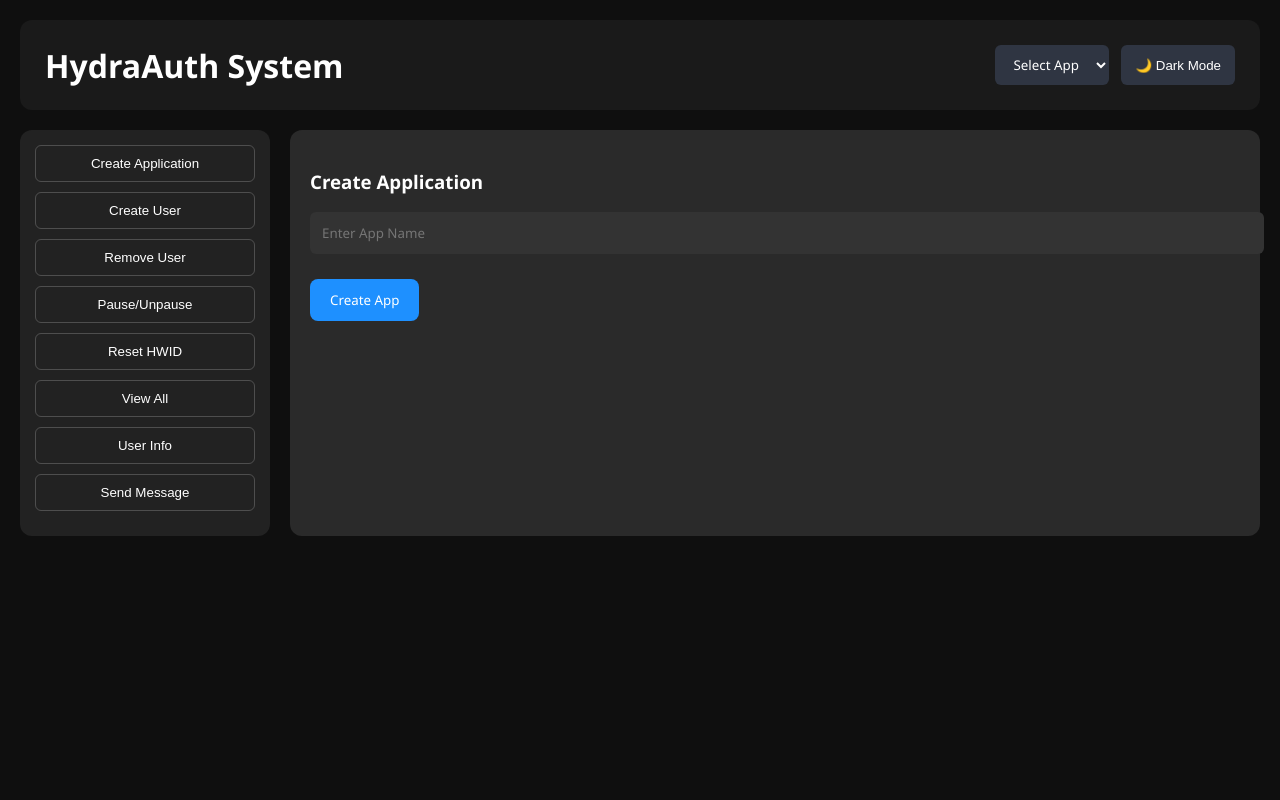
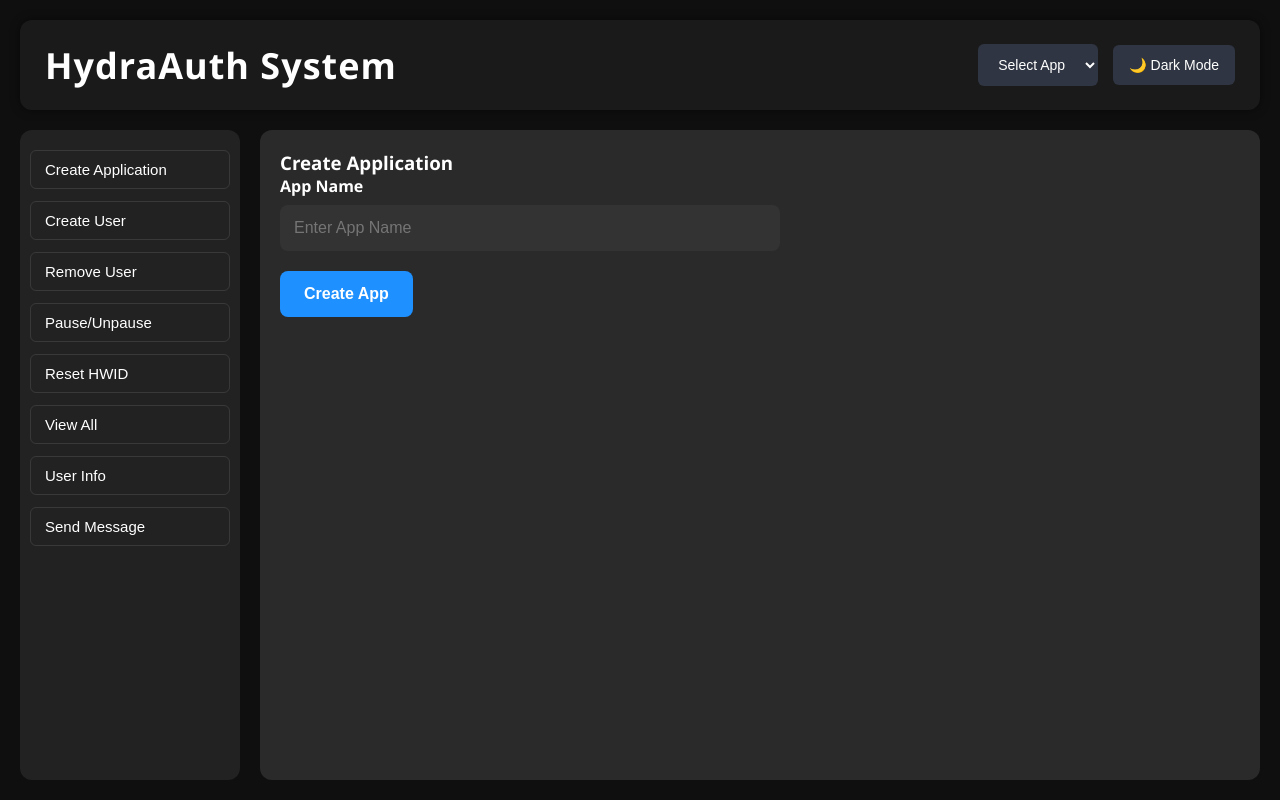
Before and after one commit to SagarKumarGupta08/sagar-auth-api-, a Flask app: page / in a window 1280 px wide. Run offline with Flask 3, Linux system fonts and the light colour scheme; the visitor is signed in with stand-in values (Sample User, id 1); data that the repository does not hold is empty.

Commit message:
Update index.html

```diff
--- a/templates/index.html
+++ b/templates/index.html
@@ -23,106 +24,159 @@
       --button-bg: #cccccc;
       --accent-color: #007bff;
     }
+
+    * { margin: 0; padding: 0; box-sizing: border-box; }
+
     body {
-      margin: 0;
+      height: 100vh;
       padding: 20px;
       font-family: 'Segoe UI', sans-serif;
       background-color: var(--bg-color);
       color: var(--text-color);
       transition: all 0.3s ease;
     }
-    .top-panel, .left-panel, .right-panel, .submit-btn, input, select, textarea {
-      font-family: inherit;
-    }
+
     .top-panel {
       height: 90px;
       background-color: var(--top-panel);
+      margin-bottom: 20px;
       border-radius: 12px;
       display: flex;
+      align-items: center;
       justify-content: space-between;
-      align-items: center;
       padding: 0 25px;
-      margin-bottom: 20px;
+      box-shadow: 0 0 10px rgba(0,0,0,0.5);
     }
+
     .title {
-      font-size: 32px;
-      font-weight: bold;
+      font-size: 36px;
+      font-weight: 900;
+      letter-spacing: 1px;
     }
+
     .top-controls {
       display: flex;
-      gap: 12px;
+      align-items: center;
+      gap: 15px;
     }
+
     select, .toggle-btn {
-      padding: 10px 14px;
+      padding: 12px 16px;
+      border-radius: 6px;
+      border: none;
+      font-size: 14px;
+      cursor: pointer;
       background-color: var(--button-bg);
-      border: none;
-      border-radius: 6px;
       color: var(--text-color);
     }
+
     .middle-area {
       display: flex;
+      height: calc(100% - 110px);
       gap: 20px;
     }
+
     .left-panel {
       width: 220px;
       background-color: var(--sidebar);
       border-radius: 12px;
-      padding: 15px;
+      padding: 20px 10px;
     }
-    .sidebar-menu button {
-      width: 100%;
-      padding: 10px;
-      margin-bottom: 10px;
-      background: transparent;
-      color: var(--text-color);
-      border: 1px solid rgba(255,255,255,0.2);
-      border-radius: 6px;
-      cursor: pointer;
-    }
+
     .right-panel {
-      flex-grow: 1;
+      flex: 1;
       background-color: var(--main-panel);
       border-radius: 12px;
       padding: 20px;
+      overflow-y: auto;
     }
-    .panel-content {
-      display: none;
+
+    .sidebar-menu {
+      display: flex;
+      flex-direction: column;
+      gap: 12px;
     }
-    .panel-content.active {
+
+    .sidebar-menu button {
+      padding: 10px 14px;
+      background-color: transparent;
+      color: var(--text-color);
+      border: 1px solid rgba(255,255,255,0.1);
+      border-radius: 6px;
+      text-align: left;
+      font-size: 15px;
+      cursor: pointer;
+      transition: all 0.2s;
+    }
+
+    .sidebar-menu button:hover {
+      background-color: rgba(255,255,255,0.08);
+      transform: translateX(3px);
+    }
+
+    .panel-content { display: none; }
+    .panel-content.active { display: block; }
+
+    .form-group {
+      margin-bottom: 20px;
+      max-width: 500px;
+    }
+
+    label {
       display: block;
+      margin-bottom: 8px;
+      font-weight: 600;
     }
-    .form-group {
-      margin-bottom: 15px;
-    }
+
     input, textarea {
       width: 100%;
-      padding: 12px;
-      border-radius: 6px;
+      padding: 14px;
+      border-radius: 8px;
       border: none;
-      background: #eee;
-      color: #000;
+      font-size: 16px;
     }
-    body:not(.light-mode) input, body:not(.light-mode) textarea {
-      background: #333;
-      color: white;
+
+    body:not(.light-mode) input,
+    body:not(.light-mode) textarea {
+      background-color: #333;
+      color: #fff;
     }
+
     .submit-btn {
+      padding: 14px 24px;
+      border-radius: 8px;
       background-color: var(--accent-color);
-      color: white;
+      color: #fff;
       border: none;
-      padding: 12px 20px;
-      border-radius: 8px;
       cursor: pointer;
-      margin-top: 10px;
+      font-size: 16px;
+      font-weight: 600;
+      transition: all 0.3s;
     }
+
+    .submit-btn:hover {
+      background-color: #005fc1;
+      transform: scale(1.02);
+    }
+
     table {
       width: 100%;
       margin-top: 20px;
       border-collapse: collapse;
     }
+
     th, td {
       padding: 10px;
       border: 1px solid #444;
+    }
+
+    pre {
+      background-color: #111;
+      padding: 14px;
+      border-radius: 8px;
+      color: #ccc;
+      margin-top: 10px;
+      white-space: pre-wrap;
     }
   </style>
 </head>
@@ -152,47 +204,43 @@
     </div>
 
     <div class="right-panel">
-      <!-- Create App -->
+      <!-- Panels -->
       <div id="createApp" class="panel-content active">
         <h3>Create Application</h3>
         <div class="form-group">
+          <label>App Name</label>
           <input id="appName" placeholder="Enter App Name">
         </div>
         <button class="submit-btn" onclick="createApp()">Create App</button>
       </div>
 
-      <!-- Create User -->
       <div id="createUser" class="panel-content">
-        <h3>Create New User</h3>
-        <input id="username" placeholder="Username"><br>
-        <input id="password" placeholder="Password"><br>
-        <input type="date" id="expiry"><br>
+        <h3>Create User</h3>
+        <div class="form-group"><label>Username</label><input id="username"></div>
+        <div class="form-group"><label>Password</label><input id="password" type="password"></div>
+        <div class="form-group"><label>Expiry Date</label><input id="expiry" type="date"></div>
         <button class="submit-btn" onclick="createUser()">Create</button>
       </div>
 
-      <!-- Remove User -->
       <div id="removeUser" class="panel-content">
         <h3>Remove User</h3>
         <input id="removeUsername" placeholder="Username"><br>
         <button class="submit-btn" onclick="removeUser()">Remove</button>
       </div>
 
-      <!-- Pause/Unpause -->
       <div id="pauseUser" class="panel-content">
-        <h3>Pause/Unpause</h3>
+        <h3>Pause / Unpause</h3>
         <input id="pauseUsername" placeholder="Username"><br>
         <button class="submit-btn" onclick="pauseUser()">Pause</button>
         <button class="submit-btn" onclick="unpauseUser()">Unpause</button>
       </div>
 
-      <!-- Reset HWID -->
       <div id="resetHWID" class="panel-content">
         <h3>Reset HWID</h3>
         <input id="hwidUser" placeholder="Username"><br>
         <button class="submit-btn" onclick="resetHWID()">Reset</button>
       </div>
 
-      <!-- View All Users -->
       <div id="viewUsers" class="panel-content">
         <h3>All Users</h3>
         <table id="userTable">
@@ -232,7 +278,10 @@
     }
 
     function toggleMode() {
-      document.body.classList.toggle("light-mode");
+      const body = document.body;
+      const btn = document.querySelector('.toggle-btn');
+      body.classList.toggle("light-mode");
+      btn.textContent = body.classList.contains("light-mode") ? "🌞 Light Mode" : "🌙 Dark Mode";
     }
 
     function getApp() {
@@ -317,12 +366,12 @@
         if (res.status === "success") {
           const u = res.data;
           infoBox.textContent = `
-Username: ${u.Username}
-Password: ${u.Password}
-Status: ${u.Status}
-Expiry: ${u.Expiry}
-HWID: ${u.HWID}
-Created: ${u.CreatedAt}
+👤 Username: ${u.Username}
+🔐 Password: ${u.Password}
+🖥️ HWID: ${u.HWID}
+📛 Status: ${u.Status}
+📅 Expiry: ${u.Expiry}
+🕒 Created At: ${u.CreatedAt}
           `;
         } else {
           infoBox.textContent = res.message;
```
Also changed, not shown: other parts of templates/index.html (+3 -6 lines).
